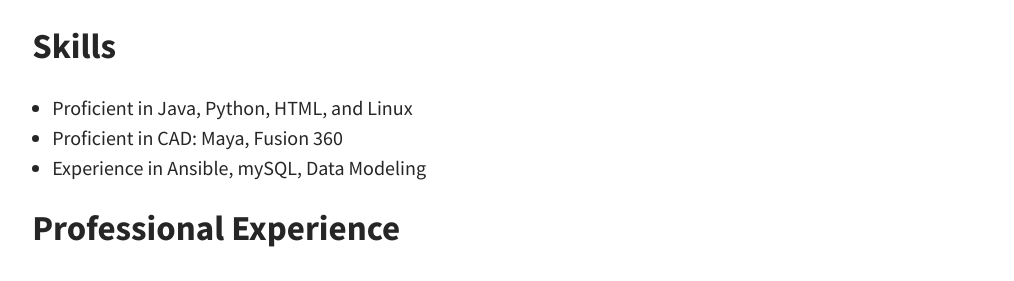
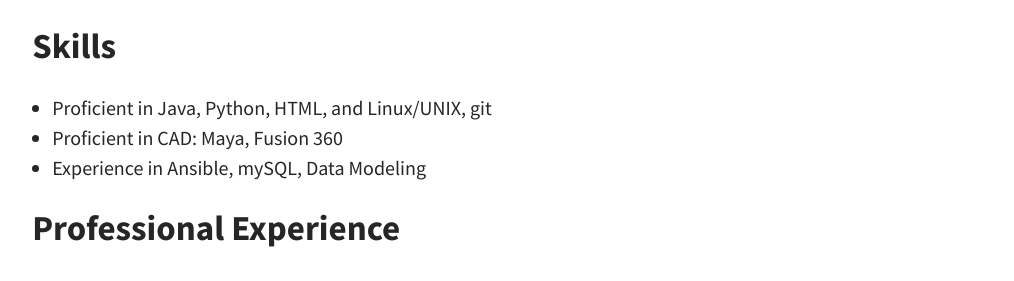
Before and after one commit to nishap1225/nishap1225.github.io, a Jekyll site: the page built from pages/resume.md, in a window 1280 px wide and 900 px high, scrolled down 1284 px. Shown: the part 165-446 px from the top of the window, without its empty margins (83-1097 px from the left). Built offline with Jekyll 4.4.1, drawn with Linux system fonts in a browser that asks for light colours.

Commit message:
adding git

```diff
--- a/pages/resume.md
+++ b/pages/resume.md
@@ -37,7 +37,7 @@ nisha.p@berkeley.edu
 **Languages**: English (Native Proficiency), French (Professional Proficiency)
 
 ## Skills
-- Proficient in Java, Python, HTML, and Linux
+- Proficient in Java, Python, HTML, and Linux/UNIX, git
 - Proficient in CAD: Maya, Fusion 360
 - Experience in Ansible, mySQL, Data Modeling
 
```
